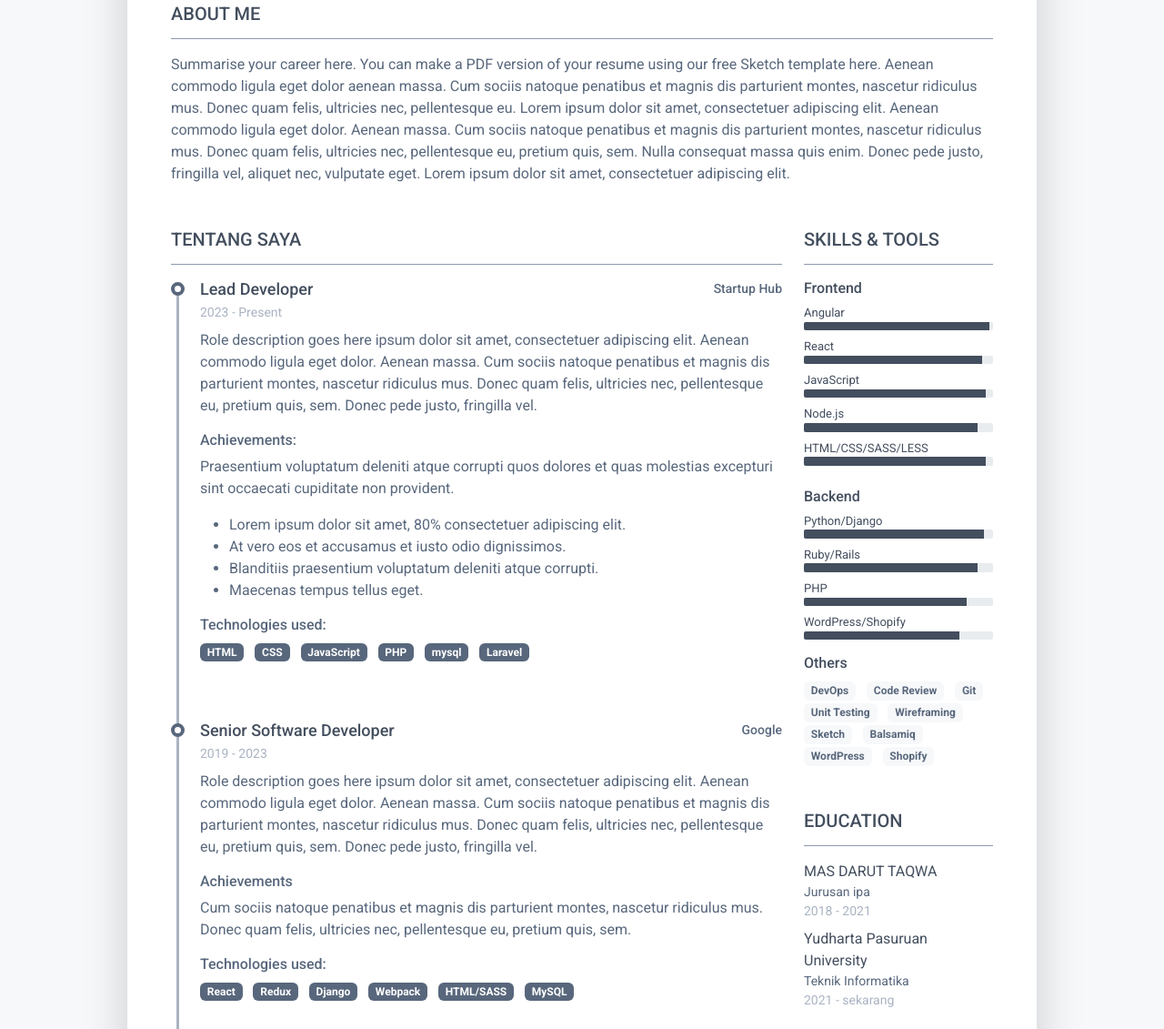
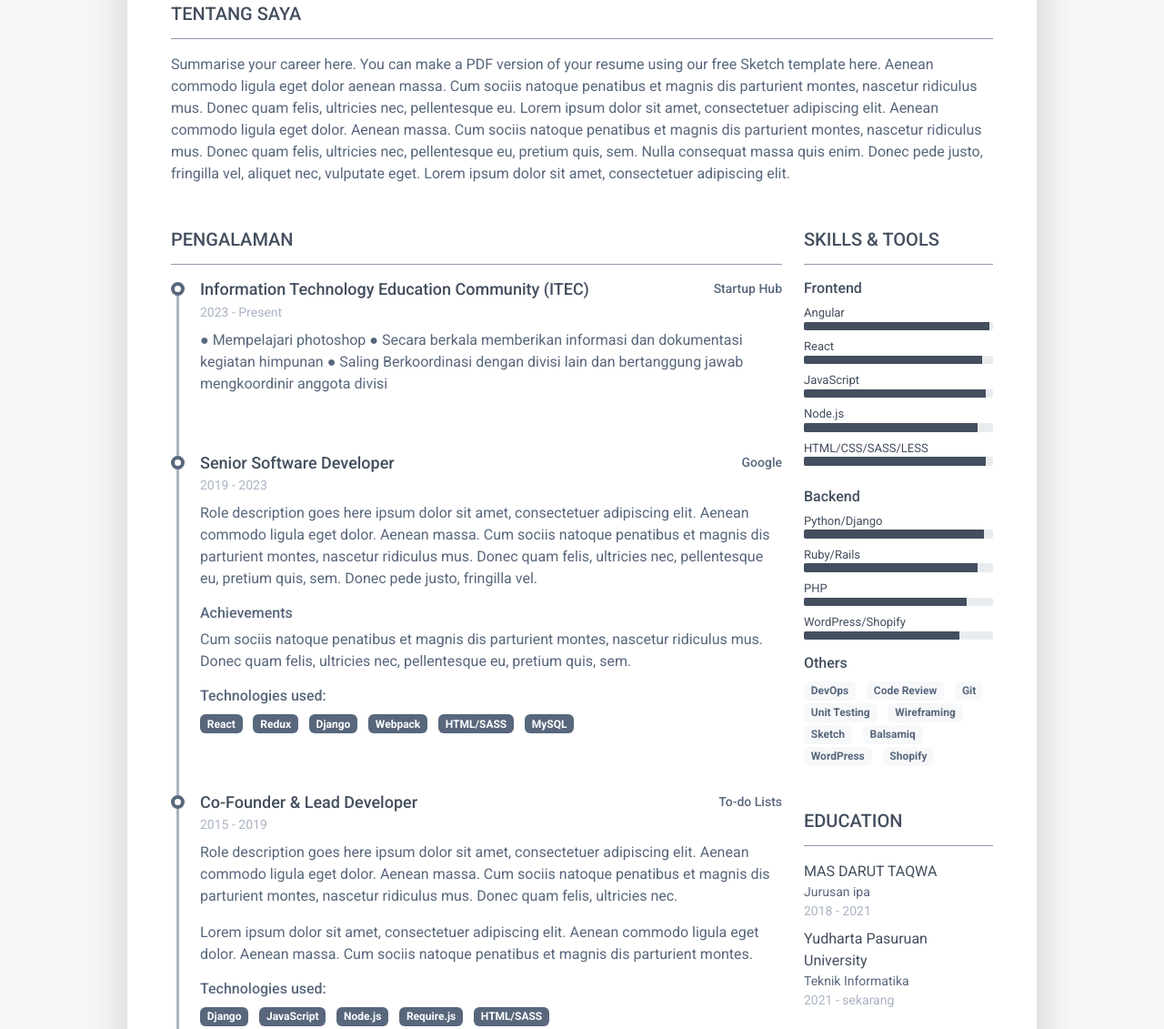
Before and after one commit to roziysf/-tugas2-fswd-arkatama, a plain HTML site: page index.html in a window 1280 px wide. Shown: the part 295-1426 px from the top of the page at 91% size. Drawn offline with Linux system fonts and the light colour scheme.

Commit message:
mengedit

```diff
--- a/index.html
+++ b/index.html
@@ -57,7 +57,7 @@
 		    </header>
 		    <div class="resume-body p-5">
 			    <section class="resume-section summary-section mb-5">
-				    <h2 class="resume-section-title text-uppercase font-weight-bold pb-3 mb-3">About ME</h2>
+				    <h2 class="resume-section-title text-uppercase font-weight-bold pb-3 mb-3">Tentang Saya</h2>
 				    <div class="resume-section-content">
 					    <p class="mb-0">Summarise your career here. <a class="text-reset text-link" href="https://themes.3rdwavemedia.com/resources/sketch-template/pillar-sketch-sketch-resume-template-for-developers/" target="_blank">You can make a PDF version of your resume using our free Sketch template here</a>. Aenean commodo ligula eget dolor aenean massa. Cum sociis natoque penatibus et magnis dis parturient montes, nascetur ridiculus mus. Donec quam felis, ultricies nec, pellentesque eu. Lorem ipsum dolor sit amet, consectetuer adipiscing elit. Aenean commodo ligula eget dolor. Aenean massa. Cum sociis natoque penatibus et magnis dis parturient montes, nascetur ridiculus mus. Donec quam felis, ultricies nec, pellentesque eu, pretium quis, sem. Nulla consequat massa quis enim. Donec pede justo, fringilla vel, aliquet nec, vulputate eget. Lorem ipsum dolor sit amet, consectetuer adipiscing elit.</p>
 				    </div>
@@ -65,37 +65,22 @@
 			    <div class="row">
 				    <div class="col-lg-9">
 					    <section class="resume-section experience-section mb-5">
-						    <h2 class="resume-section-title text-uppercase font-weight-bold pb-3 mb-3">Tentang Saya</h2>
+						    <h2 class="resume-section-title text-uppercase font-weight-bold pb-3 mb-3">Pengalaman</h2>
 						    <div class="resume-section-content">
 							    <div class="resume-timeline position-relative">
 								    <article class="resume-timeline-item position-relative pb-5">
 
 									    <div class="resume-timeline-item-header mb-2">
 										    <div class="d-flex flex-column flex-md-row">
-										        <h3 class="resume-position-title font-weight-bold mb-1">Lead Developer</h3>
+										        <h3 class="resume-position-title font-weight-bold mb-1">Information Technology Education Community (ITEC)</h3>
 										        <div class="resume-company-name ms-auto">Startup Hub</div>
 										    </div><!--//row-->
 										    <div class="resume-position-time">2023 - Present</div>
 									    </div><!--//resume-timeline-item-header-->
 									    <div class="resume-timeline-item-desc">
-										    <p>Role description goes here ipsum dolor sit amet, consectetuer adipiscing elit. Aenean commodo ligula eget dolor. Aenean massa. Cum sociis natoque penatibus et magnis dis parturient montes, nascetur ridiculus mus. Donec quam felis, ultricies nec, pellentesque eu, pretium quis, sem. Donec pede justo, fringilla vel.</p>
-										    <h4 class="resume-timeline-item-desc-heading font-weight-bold">Achievements:</h4>
-										    <p>Praesentium voluptatum deleniti atque corrupti quos dolores et quas molestias excepturi sint occaecati cupiditate non provident.</p>
-										    <ul>
-											    <li>Lorem ipsum dolor sit amet, 80% consectetuer adipiscing elit.</li>
-											    <li>At vero eos et accusamus et iusto odio dignissimos.</li>
-											    <li>Blanditiis praesentium voluptatum deleniti atque corrupti.</li>
-											    <li>Maecenas tempus tellus eget.</li>
-										    </ul>
-										    <h4 class="resume-timeline-item-desc-heading font-weight-bold">Technologies used:</h4>
-										    <ul class="list-inline">
-											    <li class="list-inline-item"><span class="badge bg-secondary badge-pill">HTML</span></li>
-											    <li class="list-inline-item"><span class="badge bg-secondary badge-pill">CSS</span></li>
-											    <li class="list-inline-item"><span class="badge bg-secondary badge-pill">JavaScript</span></li>
-											    <li class="list-inline-item"><span class="badge bg-secondary badge-pill">PHP</span></li>
-											    <li class="list-inline-item"><span class="badge bg-secondary badge-pill">mysql</span></li>
-											    <li class="list-inline-item"><span class="badge bg-secondary badge-pill">Laravel</span></li>
-										    </ul>
+										    <p>●	Mempelajari photoshop
+												●	Secara berkala memberikan informasi dan dokumentasi kegiatan himpunan
+												●	Saling Berkoordinasi dengan divisi lain dan bertanggung jawab mengkoordinir anggota divisi</p>
 									    </div><!--//resume-timeline-item-desc-->
 
 								    </article><!--//resume-timeline-item-->
```
